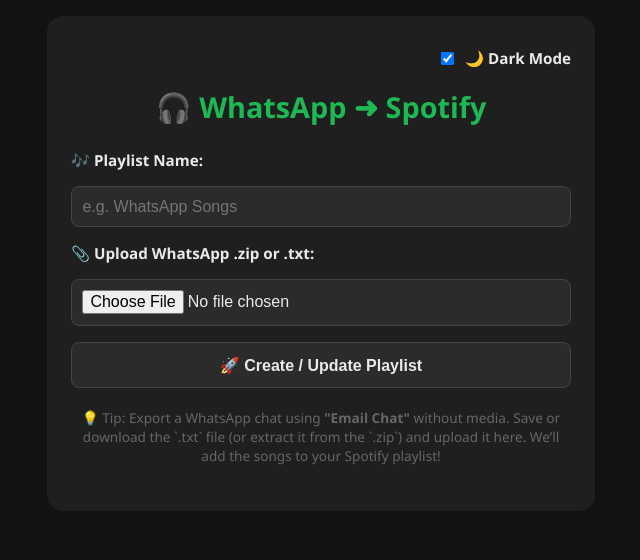
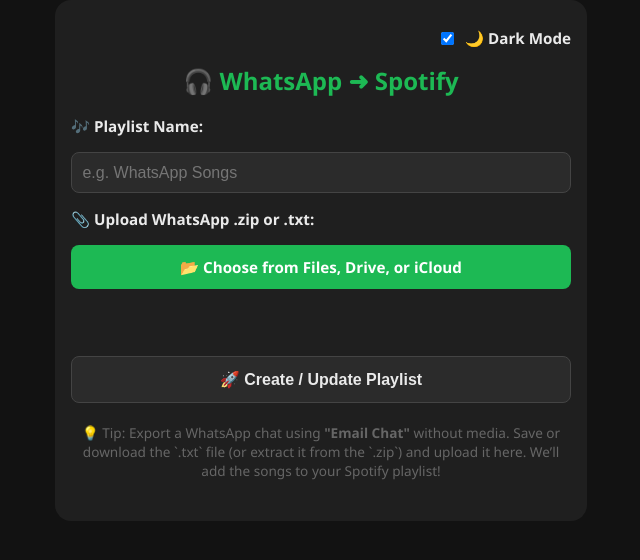
Before and after one commit to naddot/whatsapp-to-spotify, a Flask app: page / in a window 1280 px wide. Shown: the top 560 px of the page, without its empty margins (319-959 px from the left). Run offline with Flask 3, Linux system fonts and the light colour scheme; parts of the project's set-up code (start-up, migrations or seed data) failed here and were passed over.

Commit message:
better file management

```diff
--- a/templates/index.html
+++ b/templates/index.html
@@ -2,7 +2,7 @@
 <html lang="en">
 <head>
     <meta charset="UTF-8">
-    <meta name="viewport" content="width=device-width, initial-scale=1.0">
+    <meta name="viewport" content="width=device-width, initial-scale=1.0, viewport-fit=cover">
     <title>WhatsApp ➜ Spotify</title>
     <style>
         :root {
@@ -14,6 +14,10 @@
             --text-light: #eaeaea;
             --card-dark: #1f1f1f;
             --shadow: 0 4px 20px rgba(0,0,0,0.05);
+        }
+
+        * {
+            -webkit-tap-highlight-color: transparent;
         }
 
         body.dark-mode {
@@ -48,17 +52,21 @@
         body {
             font-family: 'Segoe UI', sans-serif;
             margin: 0;
-            padding: 1rem;
+            padding: env(safe-area-inset-top, 1rem) 1rem env(safe-area-inset-bottom, 1.5rem);
             background-color: var(--bg-light);
             color: var(--text-dark);
             transition: background-color 0.3s, color 0.3s;
+            -webkit-font-smoothing: antialiased;
+            -webkit-user-select: none;
+            user-select: none;
         }
 
         .container {
-            max-width: 500px;
+            max-width: 100%;
+            width: 100%;
             margin: auto;
             background: white;
-            padding: 2rem 1.5rem;
+            padding: 1.75rem 1rem;
             border-radius: 16px;
             box-shadow: var(--shadow);
             animation: fadeIn 0.5s ease;
@@ -72,8 +80,8 @@
         h1 {
             text-align: center;
             color: var(--primary);
-            margin-bottom: 1.5rem;
-            font-size: 1.8rem;
+            margin-bottom: 1.2rem;
+            font-size: 1.5rem;
         }
 
         form {
@@ -87,8 +95,7 @@
             font-size: 0.95rem;
         }
 
-        input[type="text"],
-        input[type="file"] {
+        input[type="text"] {
             padding: 0.65rem;
             font-size: 1rem;
             border: 1px solid #ccc;
@@ -96,11 +103,33 @@
             transition: all 0.2s ease;
         }
 
-        input[type="text"]:focus,
-        input[type="file"]:focus {
+        input[type="text"]:focus {
             box-shadow: 0 0 0 2px rgba(29,185,84,0.3);
             border-color: var(--primary);
             outline: none;
+        }
+
+        .file-upload-label {
+            display: inline-block;
+            background-color: var(--primary);
+            color: white;
+            padding: 0.75rem;
+            text-align: center;
+            border-radius: 8px;
+            font-weight: 600;
+            cursor: pointer;
+            transition: background-color 0.2s ease;
+            margin-bottom: 0.5rem;
+        }
+
+        .file-upload-label:hover {
+            background-color: var(--primary-dark);
+        }
+
+        #fileNameDisplay {
+            font-size: 0.85rem;
+            color: #888;
+            text-align: center;
         }
 
         button {
@@ -113,6 +142,10 @@
             font-weight: 600;
             cursor: pointer;
             transition: background-color 0.2s ease, transform 0.2s ease;
+        }
+
+        button:active {
+            transform: scale(0.98);
         }
 
         button:hover {
@@ -157,12 +190,9 @@
             cursor: pointer;
         }
 
-        @media (max-width: 600px) {
+        @media (min-width: 600px) {
             .container {
-                padding: 1.25rem 1rem;
-            }
-            h1 {
-                font-size: 1.5rem;
+                max-width: 500px;
             }
         }
     </style>
@@ -191,7 +221,9 @@
             <input type="text" id="playlist_name" name="playlist_name" placeholder="e.g. WhatsApp Songs" required>
 
             <label for="chat_file">📎 Upload WhatsApp .zip or .txt:</label>
-            <input type="file" id="chat_file" name="chat_file" accept=".zip,.txt" required>
+            <label for="chat_file" class="file-upload-label">📂 Choose from Files, Drive, or iCloud</label>
+            <input type="file" id="chat_file" name="chat_file" accept=".zip,.txt" required style="display:none;">
+            <p id="fileNameDisplay"></p>
 
             <button type="submit">🚀 Create / Update Playlist</button>
         </form>
@@ -208,6 +240,14 @@
         toggle.addEventListener('change', () => {
             body.classList.toggle('dark-mode', toggle.checked);
         });
+
+        const fileInput = document.getElementById('chat_file');
+        const fileDisplay = document.getElementById('fileNameDisplay');
+
+        fileInput.addEventListener('change', () => {
+            const fileName = fileInput.files[0]?.name || '';
+            fileDisplay.textContent = fileName ? `Selected: ${fileName}` : '';
+        });
     </script>
 </body>
 </html>
```
